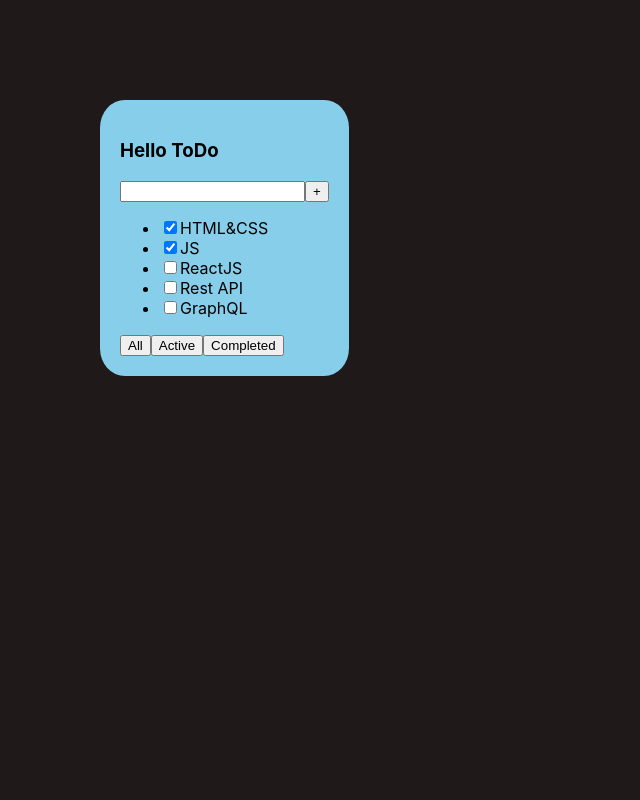
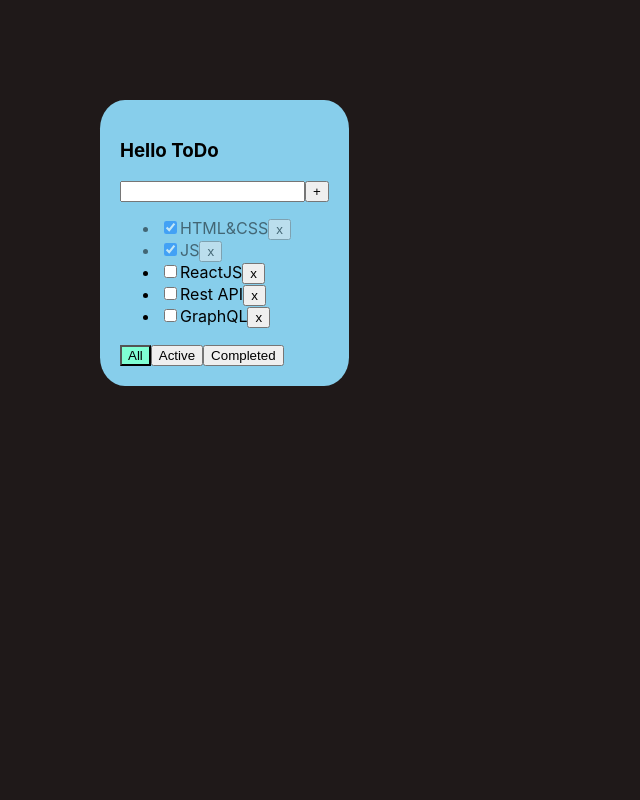
Before and after one commit to lgnvmaksim/todolist-with-git, a React (Create React App) app: page / in a window 1280 px wide. Shown: the top 800 px of the page, without its empty margins (0-640 px from the left). Built offline with nearby package versions, Linux system fonts and the light colour scheme.

Commit message:
made 4 lessons from Monday with easier state (first state)

```diff
--- a/src/App.tsx
+++ b/src/App.tsx
@@ -4,7 +4,7 @@ import {Todolist} from "./Todolist";
 import {v1} from "uuid";
 import a from './Components/Styles-modules/styles.module.css'
 
-type FilteredType='all'| 'active'| 'completed'
+export type FilteredType='all'| 'active'| 'completed'
 export type TaskType={
     id:string
     title:string
@@ -30,10 +30,34 @@ function App() {
         filteredTasks=tasks.filter(f=>f.isDone)
     }
 
+    const changeFilter = (filteredValue: FilteredType) => {
+        setFilter(filteredValue)
+    }
+
+    const checkboxInputChange = (taskId:string, isDone:boolean) => {
+        setTasks(tasks.map(el=>el.id===taskId ? {...el, isDone} : el))
+    }
+
+    const addTask = (newTitle:string) => {
+    setTasks([ {id: v1(), title: newTitle, isDone: false}, ...tasks])
+    }
+
+    const removeTask = (remoteId:string) => {
+    setTasks([...tasks.filter(f=>f.id!==remoteId)])
+    }
+
+
+
 
     return <div className={a.App}>
         <Todolist titleValue={'Hello ToDo'}
                   tasks={filteredTasks}
+                  changeFilter={changeFilter}
+                  checkboxInputChange={checkboxInputChange}
+                  addTask={addTask}
+                  removeTask={removeTask}
+                  filter={filter}
+
         />
     </div>
 
--- a/src/Components/UniversalButton.tsx
+++ b/src/Components/UniversalButton.tsx
@@ -1,11 +1,12 @@
 type ButtonType = {
     callback: () => void
     styles?: string
+    name:string
 }
 
 
 export const UniversalButton = (props: ButtonType) => {
     const onClickHandler = () => props.callback()
     const stylesButton = props.styles
-    return <button className={stylesButton} onClick={onClickHandler}></button>
+    return <button className={stylesButton} onClick={onClickHandler}>{props.name}</button>
 }
--- a/src/Todolist.tsx
+++ b/src/Todolist.tsx
@@ -1,29 +1,92 @@
 import a from './Components/Styles-modules/styles.module.css'
-import {TaskType} from "./App";
+import {FilteredType, TaskType} from "./App";
+import {UniversalButton} from "./Components/UniversalButton";
+import {ChangeEvent, KeyboardEvent, useState} from "react";
 
 
-type TodolistPropsType={
-    titleValue:string
-    tasks:TaskType[]
+type TodolistPropsType = {
+    titleValue: string
+    tasks: TaskType[]
+    changeFilter: (filteredValue: FilteredType) => void
+    checkboxInputChange: (taskId: string, isDone: boolean) => void
+    addTask: (newTitle: string) => void
+    removeTask: (remoteId: string) => void
+    filter: FilteredType
 }
 
-export const Todolist = (props:TodolistPropsType) => {
+export const Todolist = (props: TodolistPropsType) => {
+    const {changeFilter, filter} = props
+    const [text, setText] = useState('')
+    const [error, setError]=useState<string|null>(null)
+
+    const checkboxInputChange = (taskId: string, e: boolean) => {
+        props.checkboxInputChange(taskId, e)
+    }
+    const onChangeTextHandler = (e: ChangeEvent<HTMLInputElement>) => {
+        setText(e.currentTarget.value)
+        setError(null)
+    }
+
+    const addTaskButtonHandler = () => {
+        if (text.trim()) {
+        props.addTask(text.trim())
+        setText('')
+    } else {
+            setError('Mistake')
+
+        }}
+    const removeTaskButtonHandler = (id: string) => {
+        props.removeTask(id)
+    }
+    const onKeyDownHandler = (e:KeyboardEvent<HTMLInputElement>) => {
+        if (e.key === 'Enter') {
+            addTaskButtonHandler()
+        }
+    }
+
     return <div className={a.todolist}>
         <h3>{props.titleValue}</h3>
-        <input/>
-        <button>+</button>
+        <input
+            value={text}
+            onChange={onChangeTextHandler}
+            onKeyDown={onKeyDownHandler}
+            className={error ? a.error : undefined}
+        />
+        <UniversalButton callback={addTaskButtonHandler} name={'+'}/>
+        {error && <div className={a.errorMessage}>{error}</div>}
         <ul>
-            {props.tasks.map(el=>{
-                return(
-                    <li key={el.id}>
-                        <input type="checkbox" checked={el.isDone}/>
+            {props.tasks.map(el => {
+                return (
+                    <li key={el.id}
+                    className={el.isDone ? a.isDone :''}>
+                        <input type="checkbox"
+                               checked={el.isDone}
+                               onChange={(e) => {
+                                   checkboxInputChange(el.id, e.currentTarget.checked)
+                               }}
+                        />
                         <span>{el.title}</span>
+                        <UniversalButton callback={() => {
+                            removeTaskButtonHandler(el.id)
+                        }} name={'x'}/>
                     </li>
                 )
             })}
         </ul>
-        <button>All</button>
-        <button>Active</button>
-        <button>Completed</button>
+        <UniversalButton
+            styles={ filter==='all' ? a.activeFilter : ''}
+            callback={() => {
+            changeFilter('all')
+        }} name={'All'}/>
+        <UniversalButton
+            styles={ filter==='active' ? a.activeFilter : ''}
+            callback={() => {
+            changeFilter('active')
+        }} name={'Active'}/>
+        <UniversalButton
+            styles={ filter==='completed' ? a.activeFilter : ''}
+            callback={() => {
+            changeFilter('completed')
+        }} name={'Completed'}/>
     </div>
 }
```
